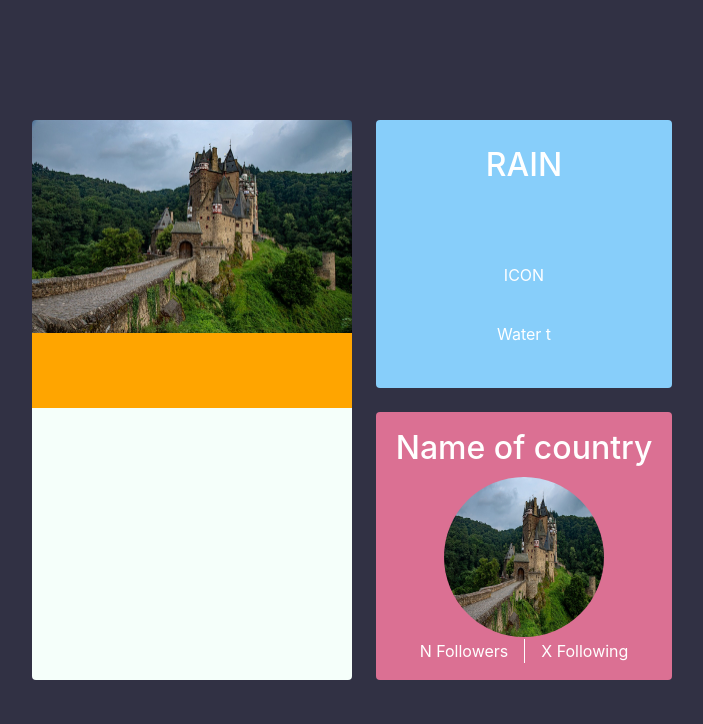
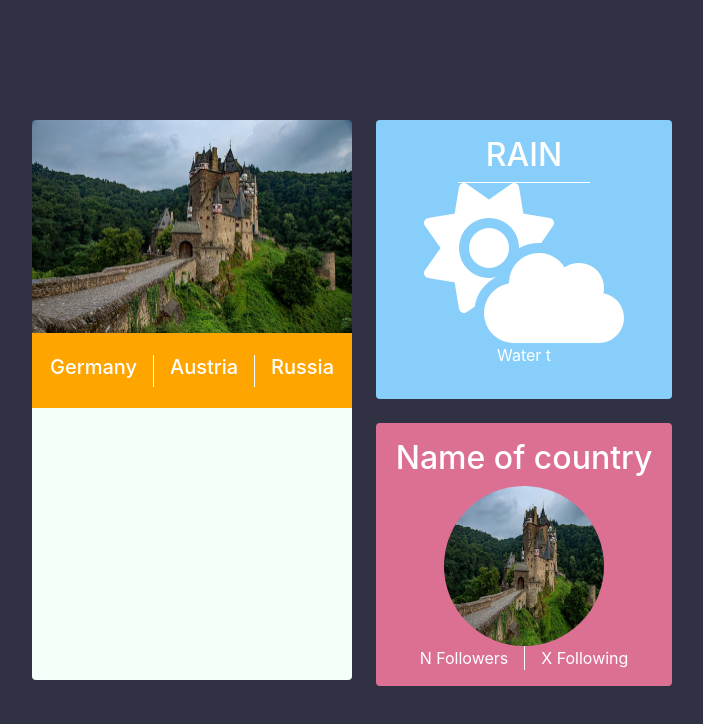
Before and after one commit to nchueva/angularCourse, an Angular app: page / in a window 1280 px wide. Shown: the top 724 px of the page, without its empty margins (288-991 px from the left). Built offline with nearby package versions, Linux system fonts and the light colour scheme.

Commit message:
add list of hotels

```diff
--- a/package.json
+++ b/package.json
@@ -19,6 +19,7 @@
     "@angular/platform-browser": "~8.2.14",
     "@angular/platform-browser-dynamic": "~8.2.14",
     "@angular/router": "~8.2.14",
+    "@fortawesome/angular-fontawesome": "^0.5.0",
     "@ng-bootstrap/ng-bootstrap": "^5.2.1",
     "angular-cli-ghpages": "^0.6.2",
     "bootstrap": "^4.4.1",
--- a/src/app/app.component.ts
+++ b/src/app/app.component.ts
@@ -1,4 +1,4 @@
-import { Component } from '@angular/core';
+import { Component, OnInit } from '@angular/core';
 
 @Component({
   selector: 'app-root',
@@ -7,4 +7,67 @@ import { Component } from '@angular/core';
 })
 export class AppComponent {
   title = 'angularCourse';
+
+constructor() { }
+
+  public getHotels() {
+    const hotels = [
+      {
+        img: 'burg-eltz.jpg',
+        address: 'Germany, Neustrasse 56, Burg, 40299',
+        phone: 133556658, // дополнительно задание pipe для форматирования
+        weather: {
+          title: 'Rain with sun',
+          icon: 'fa-cloud-sun',
+          water: 19,
+          temperature: 20,
+        },
+        social_info: {
+          title: 'Burg Hotel',
+          img: 'cap-de-formentor.jpg',
+          followers: 5000,
+          following: 100
+        },
+      },
+      {
+        img: 'tajikistan.jpg',
+        address: 'Germany, Somestreet 98, Augsburg, 60589',
+        phone: 2548785157, // дополнительно задание pipe для форматирования
+        weather: {
+          title: 'Sunny',
+          icon: 'fa-sun',
+          water: 10,
+          temperature: 15,
+        },
+        social_info: {
+          title: 'Augsburg Hotel',
+          img: 'winter.jpg',
+          followers: 1259,
+          following: 5000
+        },
+      },
+    ];
+
+    return hotels;
+
+  }
 }
+
+export interface Hotels {
+  img: string;
+  address: string;
+  phone: number; // дополнительно задание pipe для форматирования
+  weather: {
+    title: string,
+    icon: string,
+    water: number,
+    temperature: number
+  };
+  social_info: {
+    title: string,
+    img: string,
+    followers: number,
+    following: number
+  };
+  type: string;
+}
--- a/src/app/widget-main/widget-main.component.css
+++ b/src/app/widget-main/widget-main.component.css
@@ -5,7 +5,6 @@ object-fit: cover;
 }
 
 .countries {
-  width: 100%;
   height: 100px;
   background-color: orange;
 }
--- a/src/app/widget-main/widget-main.component.html
+++ b/src/app/widget-main/widget-main.component.html
@@ -1,3 +1,8 @@
 <img src="./assets/images/burg-eltz.jpg" alt="" />
-<div class="countries"></div>
-<div class="hotels"></div>
+<div class="w-100 countries d-flex align-items-center justify-content-center">
+  <div class="px-3 border-right border-white">
+    <h5>Germany</h5></div>
+  <div class="px-3 border-right border-white"><h5>Austria</h5></div>
+  <div class="px-3"><h5>Russia</h5></div>
+</div>
+<div class="hotels overflow-auto"></div>
--- a/src/app/widget-weather/widget-weather.component.css
+++ b/src/app/widget-weather/widget-weather.component.css
@@ -1,3 +1,11 @@
 .weather-wrapper {
   background-color: lightskyblue;
 }
+
+i {
+  font-size: 10rem;
+}
+
+.weather-state {
+  border-bottom: 1px solid white;
+}
--- a/src/app/widget-weather/widget-weather.component.html
+++ b/src/app/widget-weather/widget-weather.component.html
@@ -1,6 +1,8 @@
 <div class=" h-100 w-100 weather-wrapper d-flex flex-column justify-content-around align-items-center rounded p-3">
-  <h2>RAIN</h2>
-  <hr class="mx-5">
-  <p>ICON</p>
-  <p> Water t</p>
+  <div class="w-50 weather-state text-center">
+    <h2>RAIN</h2>
+  </div>
+  <!--  <i class="fa fa-cloud"></i> -->
+  <i class="fas fa-cloud-sun"></i>
+  <p class="water-temp">  Water t</p>
 </div>
--- a/src/index.html
+++ b/src/index.html
@@ -6,6 +6,7 @@
   <base href="">
   <meta name="viewport" content="width=device-width, initial-scale=1">
   <link rel="icon" type="image/x-icon" href="favicon.ico">
+  <script src="https://kit.fontawesome.com/a2a2fbe9ea.js" crossorigin="anonymous"></script>
 </head>
 <body>
   <app-root></app-root>
```
Also changed, not shown: 1 other file (tests, documents, lock files or other folders).
